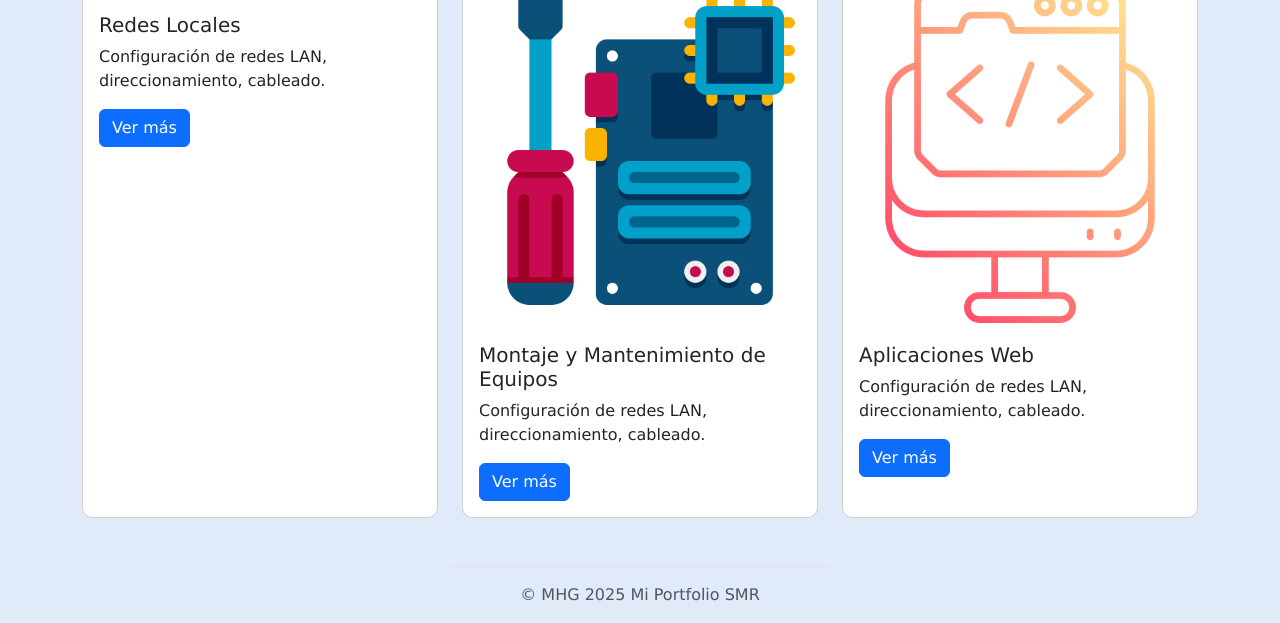
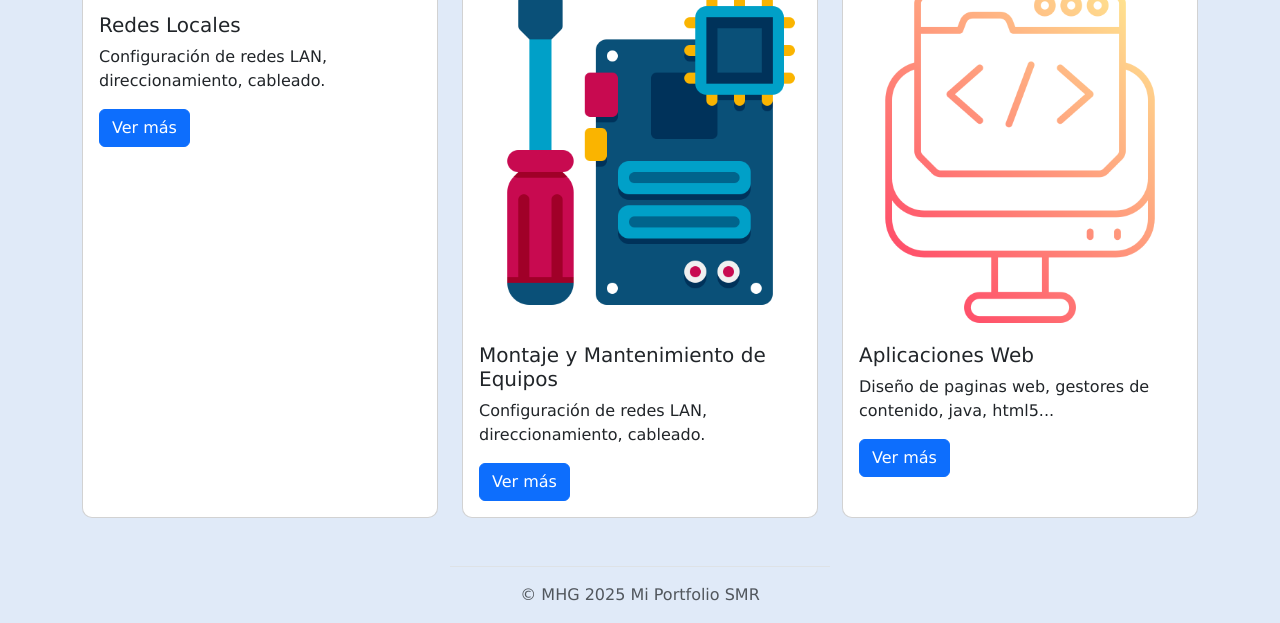
Before and after one commit to zagro81/mi-portfolio-smr, a plain HTML site: page index.html in a window 1280 px wide. Shown: the part 679-1302 px from the top of the page. Drawn offline with nearby package versions, Linux system fonts and the light colour scheme.

Commit message:
Update index.html

```diff
--- a/index.html
+++ b/index.html
@@ -71,7 +71,7 @@
       <img src="images/aplicaciones_web.png" class="card-img-top" alt="Icono Redes">
       <div class="card-body">
         <h5 class="card-title">Aplicaciones Web</h5>
-        <p class="card-text">Configuración de redes LAN, direccionamiento, cableado.</p>
+        <p class="card-text">Diseño de paginas web, gestores de contenido, java, html5... </p>
         <a href="aplicaciones_web.html" class="btn btn-primary">Ver más</a>
       </div>
     </div>
```
